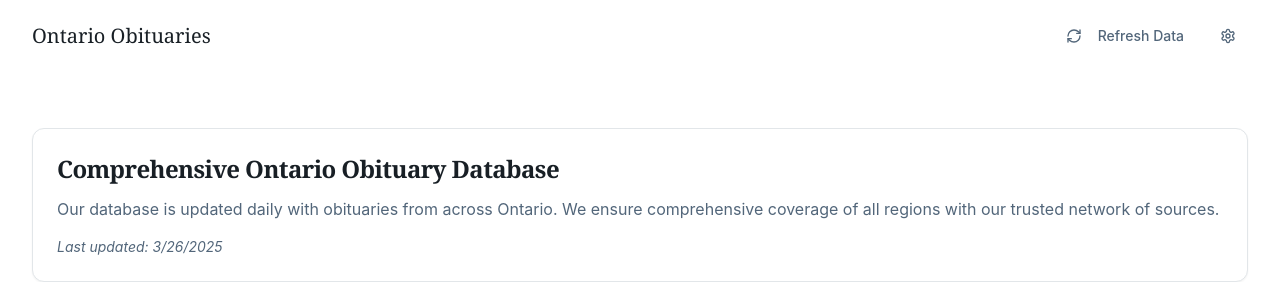
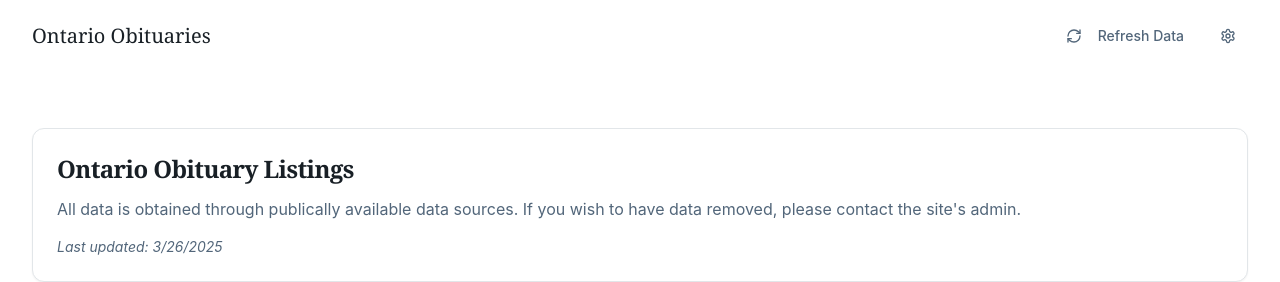
Before and after one commit to SMMM25/ontarioobitwpplugin, a React (Vite) app: page / in a window 1280 px wide. Shown: the top 282 px of the page. Built offline with nearby package versions, Linux system fonts and the light colour scheme.

Commit message:
Update obituary database description
Modify the description to reflect the data source and removal policy.

```diff
--- a/src/pages/Index.tsx
+++ b/src/pages/Index.tsx
@@ -15,10 +15,10 @@ const Index = () => {
       <main className="flex-grow pt-32 pb-16">
         <div className="max-w-7xl mx-auto px-4 sm:px-6 lg:px-8 mb-8">
           <div className="bg-card rounded-lg shadow-sm border border-border p-6">
-            <h2 className="text-2xl font-semibold mb-3">Comprehensive Ontario Obituary Database</h2>
+            <h2 className="text-2xl font-semibold mb-3">Ontario Obituary Listings</h2>
             <p className="text-muted-foreground">
-              Our database is updated daily with obituaries from across Ontario. We ensure comprehensive
-              coverage of all regions with our trusted network of sources.
+              All data is obtained through publically available data sources. If you wish to have data removed,
+              please contact the site's admin.
             </p>
             <p className="text-sm text-muted-foreground italic mt-4">
               Last updated: {new Date().toLocaleDateString()}
```
